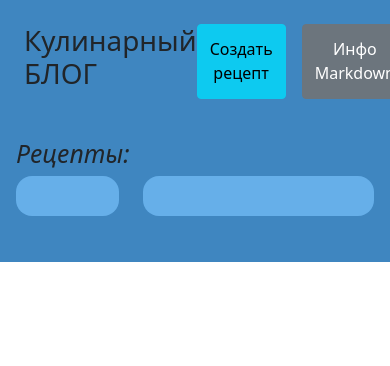
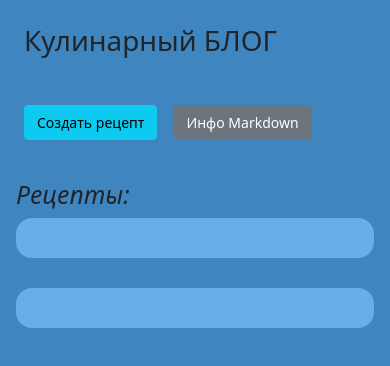
Before and after one commit to AntonBoreiko/app-blog, a website built with Parcel: page index.html in a window 390 px wide. Built offline with nearby package versions, Linux system fonts and the light colour scheme; files whose address does not match are found by name.

Commit message:
Fix base structure

```diff
--- a/index.html
+++ b/index.html
@@ -13,11 +13,14 @@
 <body>
   <header class="d-flex justify-content-between p-4" style="background-color: #3f86c0;">
     <h1>Кулинарный БЛОГ</h1>
+    <div class="header__wrapper">
       <button id="buttonOpenModalCreate" type="button" class="btn btn-info ms-auto me-3" data-bs-toggle="modal"
         data-bs-target="#modalForm">Создать рецепт</button>
       <button type="button" class="btn btn-secondary" data-bs-toggle="modal" data-bs-target="#exampleModal">
         Инфо Markdown
       </button>
+    </div>
+
 
     <div class="modal fade" id="exampleModal" tabindex="-1" aria-labelledby="exampleModalLabel" aria-hidden="true">
       <div class="modal-dialog">
@@ -30,7 +33,8 @@
           </div>
           <div class="modal-body">
             <h4>ОПИСАНИЕ СИНТАКСИСА</h4>
-            <h4>Markdown</h4> – это облегченный язык разметки, который является инструментом преобразования кода в HTML.
+            <h4>Markdown</h4> – это облегченный язык разметки, который является инструментом преобразования кода в
+            HTML.
             </br>
             <h4>Заголовки</h4> первого, третьего и шестого уровней, выполненные с помощью символа («#»), выглядят
             следующим
@@ -90,15 +94,17 @@
     </div>
   </header>
 
-  <main class="p-3" style="background-color: #3f86c0;">
+  <main class="p-3" style="background-color: #3f86c0; min-height: 800px;">
     <div class="row">
       <h2>Рецепты:</h2>
-      <div class="col-4 scroll ">
+      <div class="wrapper">
+        <div class="col-4 scroll">
           <div id="lists" class="island">
           </div>
         </div>
-      <div class="col-8 scroll ">
+        <div class="col-8 scroll">
           <div id="content" class="island">
+          </div>
         </div>
       </div>
     </div>
@@ -160,6 +166,7 @@
         </div>
       </div>
     </div>
+
 </body>
 
 </html>
--- a/src/javascript/list.js
+++ b/src/javascript/list.js
@@ -21,6 +21,8 @@ class List {
 
         this.containerElement.innerHTML += tempalte
       })
+
+      this._toggleItem(document.querySelector('.island__item'))
     })
 
 
@@ -42,8 +44,8 @@ class List {
   _template(data) {
     const template = `
       <div class="island__item close" data-id="${data.id}">
-        <h4>${data.title}</h4>
-        <time>${data.createAt}</time>
+          <h4  >${data.title}</h4>
+          <time>${data.createAt}</time>
       </div>
     `
     return template
--- a/src/javascript/lists.js
+++ b/src/javascript/lists.js
@@ -35,7 +35,7 @@ class Lists {
       <div class="card mb-3" style="max-width: 100%;">
         <div class="row g-0" height:90%;">
         <div class="col-md-4">
-          <img src="${data.image}" class="img-fluid rounded-start" alt="...">
+          <img alt="Фото не добавлено" src="${data.image}" class="img-fluid rounded-start" alt="...">
         </div>
         <div class="col-md-6">
           <div class="card-body">
@@ -47,18 +47,18 @@ class Lists {
             </div>
           </div>
         </div>
-          <div class="m-3 text">
+          <div class="m-3 p-3 text">
             <h4>Ингридиенты:</h4>
             <p class="card-text">${partsHtml}</p>
             <h4>Приготовление</h4>
-            <p class="card-text">${contentHtml}</p>
+            <p class="card-text ">${contentHtml}</p>
           </div>
         </div>
-      <div class="mt-auto d-flex p-3">
-        <button data-id="${data.id}" type="button" class="btn btn-warning deteleBtn ms-auto me-3 p-3"
-        data-action="edit">Редактировать</button>
-        <button data-id="${data.id}" type="button" class="btn btn-danger deteleBtn" data-action="remove">Удалить</button>
-      </div>
+        <div class="mt-auto d-flex p-3">
+          <button data-id="${data.id}" type="button" class="btn btn-warning deteleBtn ms-auto me-3 p-3"
+          data-action="edit">Редактировать</button>
+          <button data-id="${data.id}" type="button" class="btn btn-danger deteleBtn" data-action="remove">Удалить</button>
+        </div>
 
       </div>
     `
--- a/src/scss/_content.scss
+++ b/src/scss/_content.scss
@@ -12,3 +12,11 @@
 .card {
   background-color: #f8f9fa56;
 }
+
+@media (max-width: 480px) {
+  .card {
+    .btn {
+      font-size: 14px;
+    }
+  }
+}
--- /dev/null
+++ b/src/scss/_header.scss
@@ -0,0 +1,37 @@
+@media (max-width: 1024px) {
+  header {
+    display: flex;
+    flex-wrap: wrap;
+    .header__wrapper {
+      display: flex;
+    }
+  }
+  .row {
+    display: flex;
+    flex-wrap: wrap;
+  }
+}
+
+@media (max-width: 768px) {
+  header {
+    display: flex;
+    flex-wrap: wrap;
+  }
+  .row {
+    display: flex;
+    flex-wrap: wrap;
+  }
+}
+
+@media (max-width: 480px) {
+  header {
+    display: flex;
+    justify-content: space-between;
+    .header__wrapper {
+      margin-top: 40px;
+    }
+    .btn {
+      font-size: 14px;
+    }
+  }
+}
--- a/src/scss/_island.scss
+++ b/src/scss/_island.scss
@@ -27,3 +27,29 @@ $component: "island";
   max-height: 700px;
   overflow-y: auto;
 }
+
+.wrapper {
+  display: flex;
+
+  .scroll {
+    margin-right: 5px;
+  }
+}
+@media (max-width: 1024) {
+  .wrapper {
+    justify-content: space-between;
+    flex-wrap: wrap;
+  }
+  .scroll {
+    width: 100%;
+  }
+}
+@media (max-width: 768px) {
+  .wrapper {
+    justify-content: space-between;
+    flex-wrap: wrap;
+  }
+  .scroll {
+    width: 100%;
+  }
+}
--- a/src/scss/app.scss
+++ b/src/scss/app.scss
@@ -3,3 +3,5 @@
 @import "./island";
 
 @import "./content";
+
+@import "./header";
```
Also changed, not shown: data.json (+1 -1 lines). Lines whose indentation alone changed are shown as unchanged.
